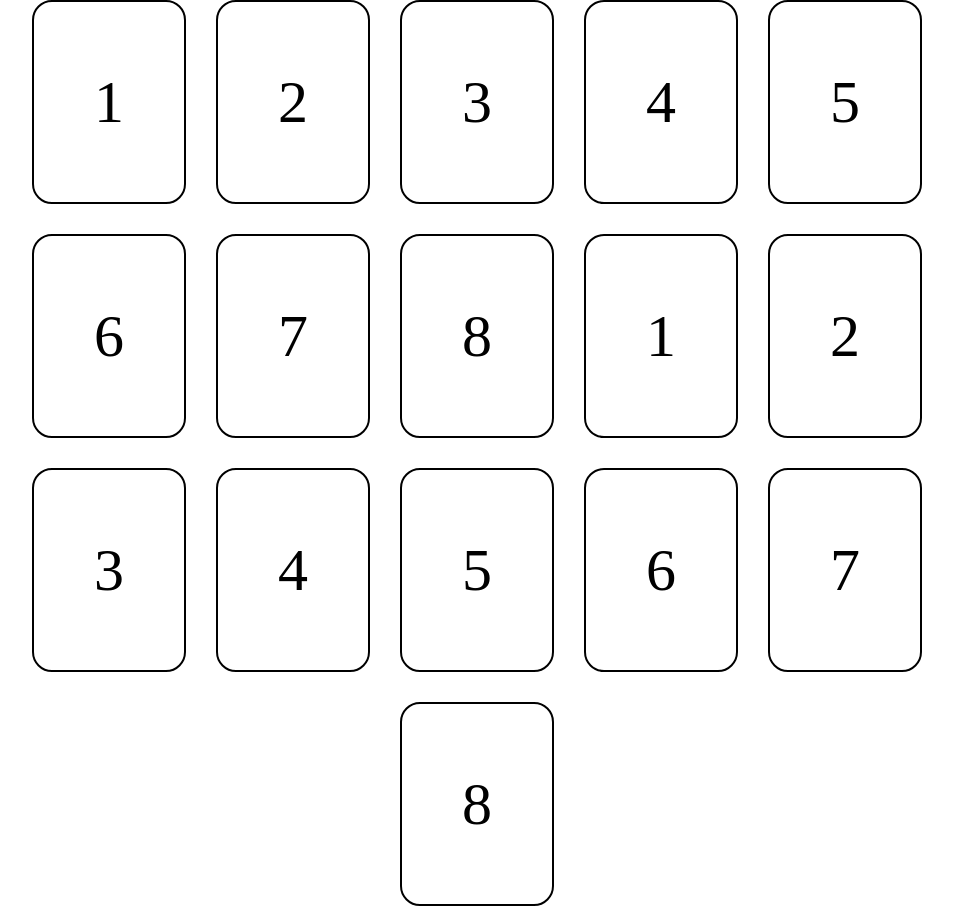
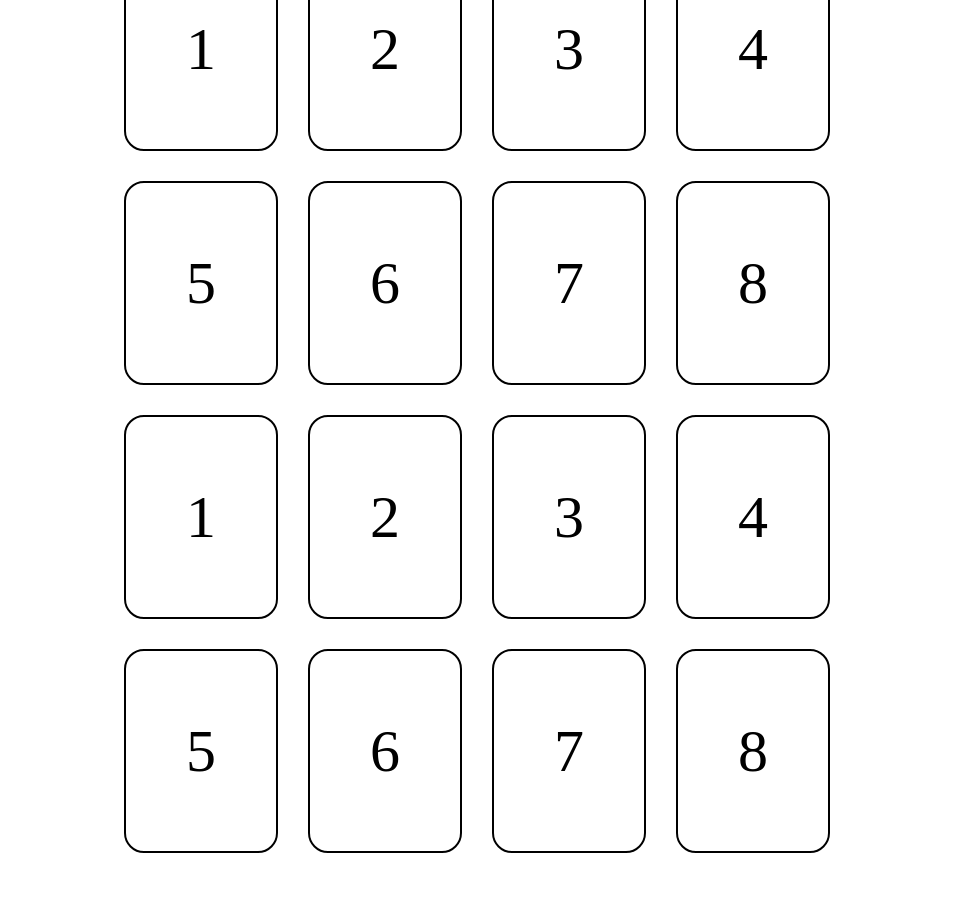
Before and after one commit to DmitryStarchenko/memory-game, a website built with Vite: page index.html in a window 1280 px wide. Shown: the whole page, without its empty margins (163-1116 px from the left). After the commit the page ends 853 px from the top, so only its background shows below. Built offline with nearby package versions, Linux system fonts and the light colour scheme.

Commit message:
refactor: fix card and cards

```diff
--- a/src/entities/card.js
+++ b/src/entities/card.js
@@ -1,11 +1,12 @@
 import createElement from "../shared/createElement.js";
 import "./card.css";
 
-const card = (id, text) => {
-  const card = createElement("div", "card", "", id);
-  const cardText = createElement("p", "cardText", text);
-  card.append(cardText);
-  return card;
+const card = (id, value) => {
+  const cardElement = createElement("div", "card", "", id);
+  cardElement.dataset.value = value;
+  const cardText = createElement("p", "cardText", value);
+  cardElement.append(cardText);
+  return cardElement;
 };
 
 export default card;
--- a/src/widgets/cards.css
+++ b/src/widgets/cards.css
@@ -5,6 +5,5 @@
   flex-wrap: wrap;
   gap: 30px;
   align-items: center;
-  width: 70%;
-  height: 800px;
+  width: 60%;
 }
--- a/src/widgets/cards.js
+++ b/src/widgets/cards.js
@@ -5,9 +5,12 @@ import "./cards.css";
 
 const cards = () => {
   const cardsElem = createElement("div", "cards");
+  let cardId = 1;
   for (let i = 0; i < 2; i++) {
     for (let number of numberCards) {
-      cardsElem.append(card(number.toString(), number.toString()));
+      cardsElem.append(card(`card-${cardId}`, number.toString()));
+
+      cardId++;
     }
   }
   return cardsElem;
```
